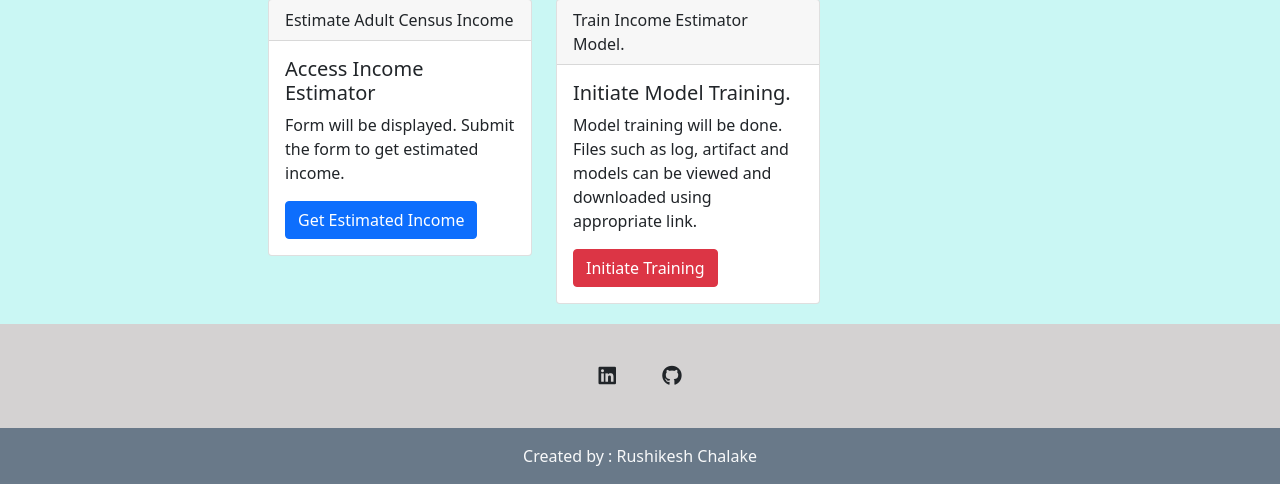
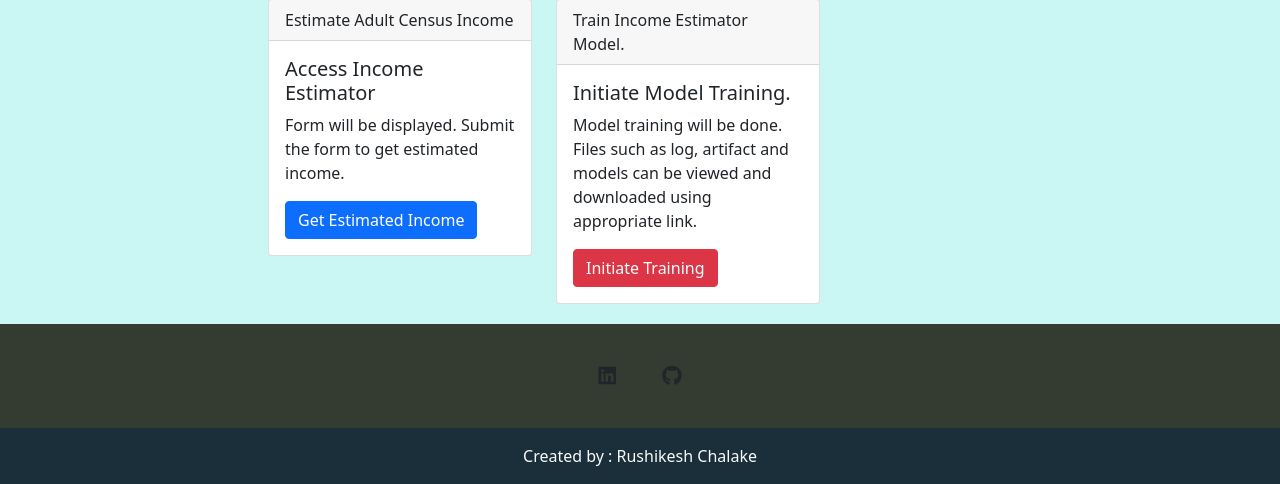
Before and after one commit to Rajendra9997/Machine_Learning_Project-1, a Flask app: page / in a window 1280 px wide. Shown: the part 535-1019 px from the top of the page. Run offline with Flask 2, Linux system fonts and the light colour scheme; some libraries are stand-ins or nearby versions.

Commit message:
Final commit

```diff
--- a/templates/header.html
+++ b/templates/header.html
@@ -130,7 +130,7 @@ table-layout: fixed;
 
 
 
-    <footer class="text-center text-white " style="background-color: #d4d2d2;">
+    <footer class="text-center text-white " style="background-color: #343b31;">
         <!-- Grid container -->
         <div class="container pt-4">
             <!-- Section: Social media -->
```
